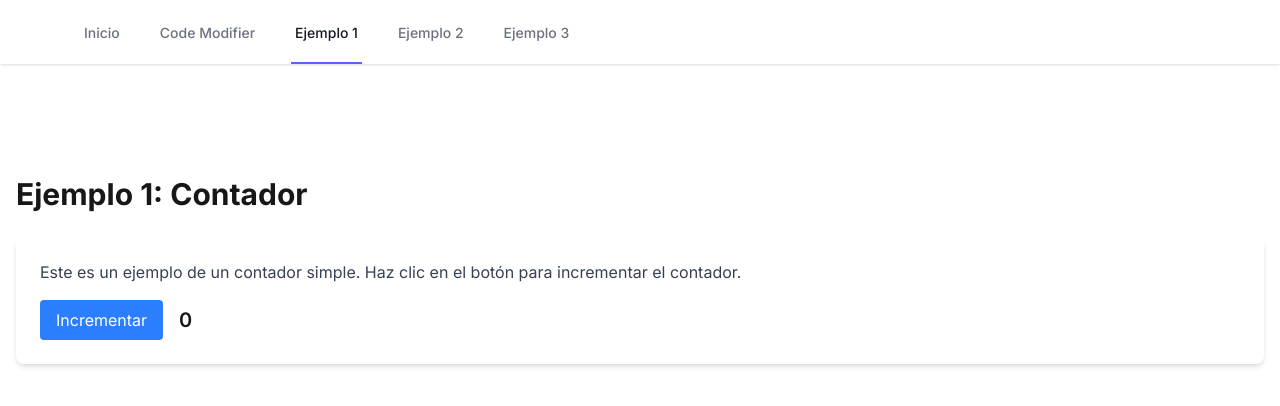
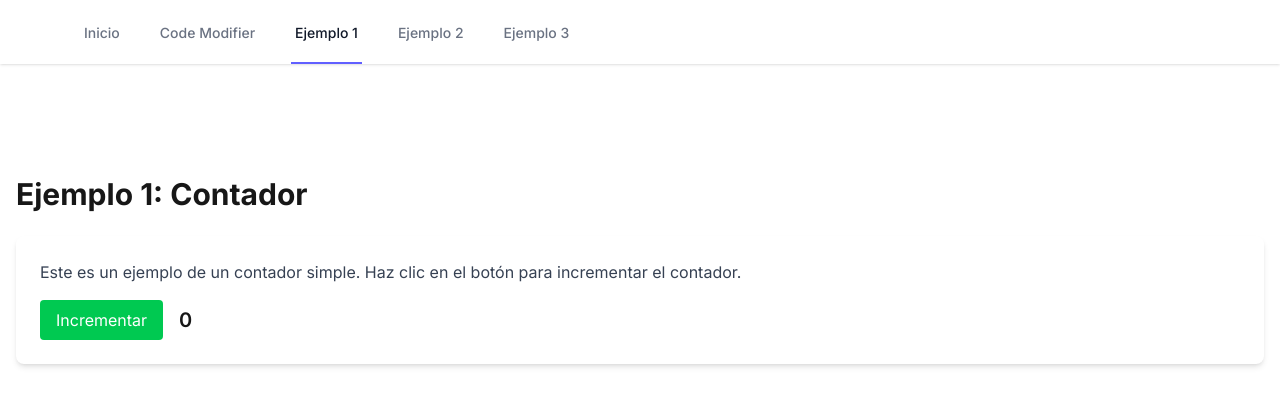
Before and after one commit to vcamaact/code-generator, a Next.js app: page /ejemplo-1 in a window 1280 px wide. Shown: the top 406 px of the page. Built offline with nearby package versions, Linux system fonts and the light colour scheme.

Commit message:
feat(ui): agregar estilos de color verde al botón en ejemplo-1/page.tsx

```diff
--- a/src/app/ejemplo-1/page.tsx
+++ b/src/app/ejemplo-1/page.tsx
@@ -7,7 +7,7 @@
           Este es un ejemplo de un contador simple. Haz clic en el botón para incrementar el contador.
         </p>
         <div className="flex items-center space-x-4">
-          <button className="px-4 py-2 bg-blue-500 text-white rounded hover:bg-blue-600">
+          <button className="px-4 py-2 bg-green-500 text-white rounded hover:bg-green-600">
             Incrementar
           </button>
           <span className="text-xl font-semibold">0</span>
```
